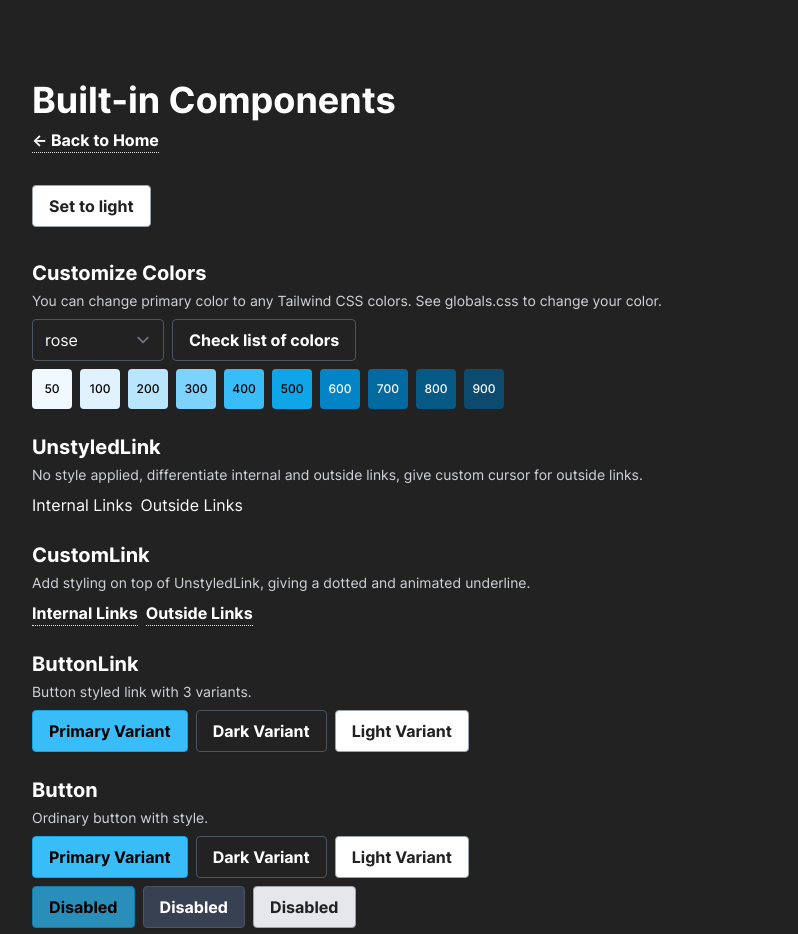
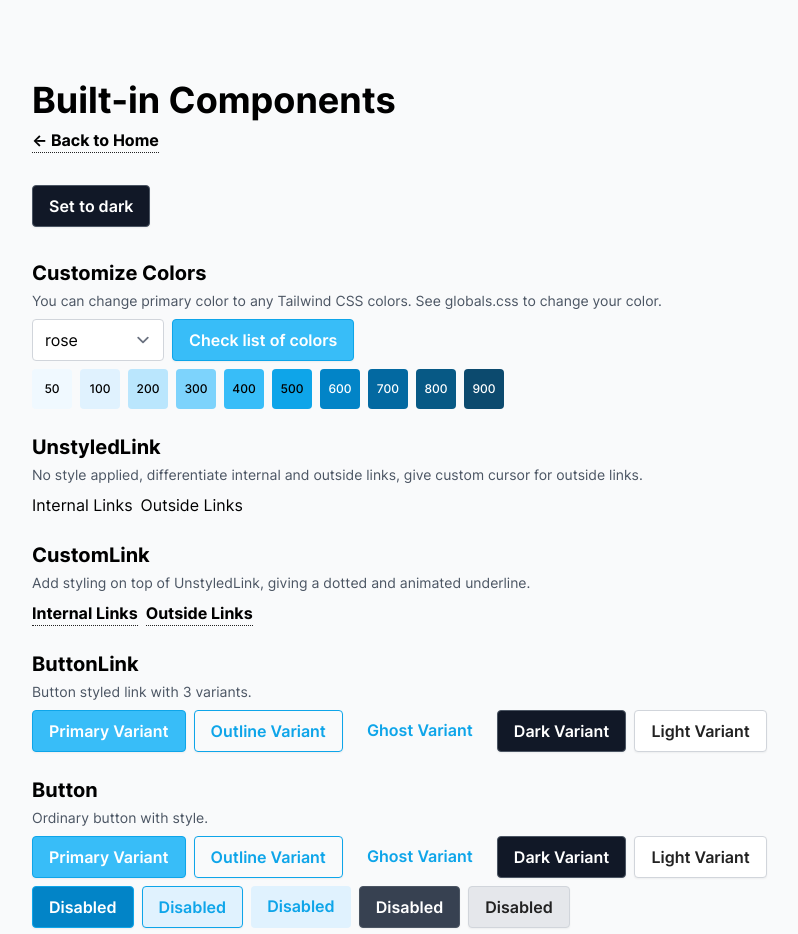
Before and after one commit to stevenlee9951/Portfolio, a Next.js app: page /components in a window 1280 px wide. Shown: the top 934 px of the page, without its empty margins (58-856 px from the left). Built offline with nearby package versions, Linux system fonts and the light colour scheme.

Commit message:
feat: add new button variants

```diff
--- a/src/components/buttons/Button.tsx
+++ b/src/components/buttons/Button.tsx
@@ -3,13 +3,16 @@ import * as React from 'react';
 import { ImSpinner2 } from 'react-icons/im';
 
 enum ButtonVariant {
+  'primary',
+  'outline',
+  'ghost',
+  'light',
   'dark',
-  'light',
-  'primary',
 }
 
 type ButtonProps = {
   isLoading?: boolean;
+  isDarkBg?: boolean;
   variant?: keyof typeof ButtonVariant;
 } & React.ComponentPropsWithoutRef<'button'>;
 
@@ -18,7 +21,8 @@ export default function Button({
   className,
   disabled: buttonDisabled,
   isLoading,
-  variant = 'dark',
+  variant = 'primary',
+  isDarkBg = false,
   ...rest
 }: ButtonProps) {
   const disabled = isLoading || buttonDisabled;
@@ -28,37 +32,59 @@ export default function Button({
       {...rest}
       disabled={disabled}
       className={clsx(
-        'px-4 py-2 font-bold rounded hover:text-primary-400',
-        'border border-gray-600 shadow-sm',
-        'focus:outline-none focus-visible:text-primary-400',
-        {
-          'bg-dark disabled:bg-gray-700 text-white disabled:hover:text-white':
-            variant === 'dark',
-          'bg-white disabled:bg-gray-200 text-dark hover:bg-gray-200 hover:text-dark focus-visible:text-dark border-gray-400 disabled:hover:text-dark':
-            variant === 'light',
-          'bg-primary-400 text-black hover:bg-primary-400/90 hover:text-black border-primary-500 disabled:hover:bg-primary-400 disabled:brightness-75  focus-visible:text-dark':
-            variant === 'primary',
-        },
+        className,
+        'inline-flex px-4 py-2 font-semibold rounded',
+        'focus:outline-none focus-visible:ring focus-visible:ring-primary-500',
+        'shadow-sm',
+        'transition-colors duration-75',
+        [
+          variant === 'primary' && [
+            'bg-primary-400 text-white',
+            'border border-primary-500',
+            'hover:bg-primary-500 hover:text-white',
+            'active:bg-primary-600',
+            'disabled:bg-primary-600 disabled:hover:bg-primary-600',
+          ],
+          variant === 'outline' && [
+            'text-primary-500',
+            'border border-primary-500',
+            isDarkBg
+              ? 'hover:bg-gray-900 active:bg-gray-800 disabled:bg-gray-800'
+              : 'hover:bg-primary-50 active:bg-primary-100 disabled:bg-primary-100',
+          ],
+          variant === 'ghost' && [
+            'text-primary-500',
+            'shadow-none',
+            isDarkBg
+              ? 'hover:bg-gray-900 active:bg-gray-800 disabled:bg-gray-800'
+              : 'hover:bg-primary-50 active:bg-primary-100 disabled:bg-primary-100',
+          ],
+          variant === 'light' && [
+            'bg-white text-dark ',
+            'border border-gray-300',
+            'hover:text-dark hover:bg-gray-100',
+            'active:bg-white/80 disabled:bg-gray-200',
+          ],
+          variant === 'dark' && [
+            'bg-gray-900 text-white',
+            'border border-gray-600',
+            'hover:bg-gray-800 active:bg-gray-700 disabled:bg-gray-700',
+          ],
+        ],
         'disabled:cursor-not-allowed',
-        !disabled && 'animated-underline',
         isLoading &&
-          'relative text-transparent hover:!text-transparent !cursor-wait transition-none',
-        className
+          'relative !text-transparent hover:!text-transparent !cursor-wait !transition-none'
       )}
-      style={
-        variant === 'primary'
-          ? ({
-              '--clr-primary-400': 'white',
-              '--clr-primary-500': 'white',
-            } as React.CSSProperties)
-          : undefined
-      }
     >
       {isLoading && (
         <div
           className={clsx(
             'absolute top-1/2 left-1/2 -translate-x-1/2 -translate-y-1/2',
-            variant !== 'dark' ? 'text-black' : 'text-white'
+            {
+              'text-white': variant === 'dark' || variant === 'primary',
+              'text-black': variant === 'light',
+              'text-primary-500': variant === 'outline' || variant === 'ghost',
+            }
           )}
         >
           <ImSpinner2 className='animate-spin' />
--- a/src/components/links/ButtonLink.tsx
+++ b/src/components/links/ButtonLink.tsx
@@ -1,49 +1,75 @@
 import clsx from 'clsx';
+import * as React from 'react';
 
 import UnstyledLink, {
   UnstyledLinkProps,
 } from '@/components/links/UnstyledLink';
 
 enum ButtonVariant {
+  'primary',
+  'outline',
+  'ghost',
+  'light',
   'dark',
-  'light',
-  'primary',
 }
 
 type ButtonLinkProps = {
+  isDarkBg?: boolean;
   variant?: keyof typeof ButtonVariant;
 } & UnstyledLinkProps;
 
 export default function ButtonLink({
   children,
-  className = '',
-  variant = 'dark',
+  className,
+  variant = 'primary',
+  isDarkBg = false,
   ...rest
 }: ButtonLinkProps) {
   return (
     <UnstyledLink
       {...rest}
       className={clsx(
-        'animated-underline inline-block px-4 py-2 font-bold rounded hover:text-primary-400',
-        'border border-gray-600 shadow-sm',
-        'focus:outline-none focus-visible:text-primary-400',
-        {
-          'bg-dark text-white': variant === 'dark',
-          'bg-white text-dark hover:bg-gray-200 hover:text-dark focus-visible:text-dark border-gray-400':
-            variant === 'light',
-          'bg-primary-400 text-black hover:bg-primary-400/90 hover:text-black border-primary-500 focus-visible:text-dark':
-            variant === 'primary',
-        },
-        className
+        className,
+        'inline-flex px-4 py-2 font-semibold rounded',
+        'focus:outline-none focus-visible:ring focus-visible:ring-primary-500',
+        'shadow-sm',
+        'transition-colors duration-75',
+        [
+          variant === 'primary' && [
+            'bg-primary-400 text-white',
+            'border border-primary-500',
+            'hover:bg-primary-500 hover:text-white',
+            'active:bg-primary-600',
+            'disabled:bg-primary-600 disabled:hover:bg-primary-600',
+          ],
+          variant === 'outline' && [
+            'text-primary-500',
+            'border border-primary-500',
+            isDarkBg
+              ? 'hover:bg-gray-900 active:bg-gray-800 disabled:bg-gray-800'
+              : 'hover:bg-primary-50 active:bg-primary-100 disabled:bg-primary-100',
+          ],
+          variant === 'ghost' && [
+            'text-primary-500',
+            'shadow-none',
+            isDarkBg
+              ? 'hover:bg-gray-900 active:bg-gray-800 disabled:bg-gray-800'
+              : 'hover:bg-primary-50 active:bg-primary-100 disabled:bg-primary-100',
+          ],
+          variant === 'light' && [
+            'bg-white text-dark ',
+            'border border-gray-300',
+            'hover:text-dark hover:bg-gray-100',
+            'active:bg-white/80 disabled:bg-gray-200',
+          ],
+          variant === 'dark' && [
+            'bg-gray-900 text-white',
+            'border border-gray-600',
+            'hover:bg-gray-800 active:bg-gray-700 disabled:bg-gray-700',
+          ],
+        ],
+        'disabled:cursor-not-allowed'
       )}
-      style={
-        variant === 'primary'
-          ? ({
-              '--clr-primary-400': 'white',
-              '--clr-primary-500': 'white',
-            } as React.CSSProperties)
-          : undefined
-      }
     >
       {children}
     </UnstyledLink>
--- a/src/pages/components.tsx
+++ b/src/pages/components.tsx
@@ -13,13 +13,14 @@ import Seo from '@/components/Seo';
 type Color = typeof colorList[number];
 
 export default function ComponentsPage() {
-  const [mode, setMode] = React.useState<'dark' | 'light'>('dark');
+  const [mode, setMode] = React.useState<'dark' | 'light'>('light');
   const [color, setColor] = React.useState<Color>();
   function toggleMode() {
     return mode === 'dark' ? setMode('light') : setMode('dark');
   }
 
   const textColor = mode === 'dark' ? 'text-gray-300' : 'text-gray-600';
+
   return (
     <Layout>
       <Seo
@@ -155,6 +156,20 @@ export default function ComponentsPage() {
                     Primary Variant
                   </ButtonLink>
                   <ButtonLink
+                    variant='outline'
+                    isDarkBg={mode === 'dark'}
+                    href='https://theodorusclarence.com'
+                  >
+                    Outline Variant
+                  </ButtonLink>
+                  <ButtonLink
+                    variant='ghost'
+                    isDarkBg={mode === 'dark'}
+                    href='https://theodorusclarence.com'
+                  >
+                    Ghost Variant
+                  </ButtonLink>
+                  <ButtonLink
                     variant='dark'
                     href='https://theodorusclarence.com'
                   >
@@ -174,68 +189,51 @@ export default function ComponentsPage() {
                   Ordinary button with style.
                 </p>
                 <div className='flex flex-wrap gap-2'>
-                  <Button
-                    onClick={() => alert('button clicked')}
-                    variant='primary'
-                  >
-                    Primary Variant
+                  <Button variant='primary'>Primary Variant</Button>
+                  <Button variant='outline' isDarkBg={mode === 'dark'}>
+                    Outline Variant
                   </Button>
-                  <Button
-                    variant='dark'
-                    onClick={() => alert('button clicked')}
-                  >
-                    Dark Variant
+                  <Button variant='ghost' isDarkBg={mode === 'dark'}>
+                    Ghost Variant
                   </Button>
-                  <Button
-                    onClick={() => alert('button clicked')}
-                    variant='light'
-                  >
-                    Light Variant
-                  </Button>
+                  <Button variant='dark'>Dark Variant</Button>
+                  <Button variant='light'>Light Variant</Button>
                 </div>
                 <div className='flex flex-wrap gap-2'>
-                  <Button
-                    disabled
-                    onClick={() => alert('button clicked')}
-                    variant='primary'
-                  >
+                  <Button disabled variant='primary'>
                     Disabled
                   </Button>
-                  <Button
-                    disabled
-                    variant='dark'
-                    onClick={() => alert('button clicked')}
-                  >
+                  <Button disabled variant='outline' isDarkBg={mode === 'dark'}>
                     Disabled
                   </Button>
-                  <Button
-                    disabled
-                    onClick={() => alert('button clicked')}
-                    variant='light'
-                  >
+                  <Button disabled variant='ghost' isDarkBg={mode === 'dark'}>
+                    Disabled
+                  </Button>
+                  <Button disabled variant='dark'>
+                    Disabled
+                  </Button>
+                  <Button disabled variant='light'>
                     Disabled
                   </Button>
                 </div>
                 <div className='flex flex-wrap gap-2'>
-                  <Button
-                    isLoading
-                    onClick={() => alert('button clicked')}
-                    variant='primary'
-                  >
+                  <Button isLoading variant='primary'>
                     Disabled
                   </Button>
                   <Button
                     isLoading
-                    variant='dark'
-                    onClick={() => alert('button clicked')}
+                    variant='outline'
+                    isDarkBg={mode === 'dark'}
                   >
                     Disabled
                   </Button>
-                  <Button
-                    isLoading
-                    onClick={() => alert('button clicked')}
-                    variant='light'
-                  >
+                  <Button isLoading variant='ghost' isDarkBg={mode === 'dark'}>
+                    Disabled
+                  </Button>
+                  <Button isLoading variant='dark'>
+                    Disabled
+                  </Button>
+                  <Button isLoading variant='light'>
                     Disabled
                   </Button>
                 </div>
```
